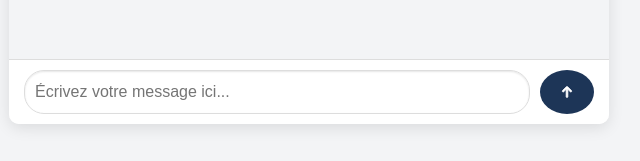
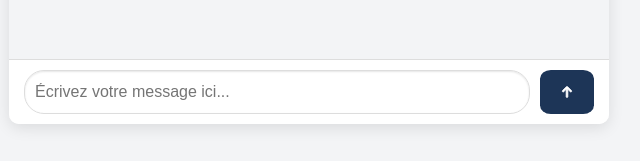
Before and after one commit to Mizmalik/GPT-NSI, a plain HTML site: page website/index.html in a window 1280 px wide. Shown: the part 636-797 px from the top of the page, 331-971 px from the left. Drawn offline with Linux system fonts and the light colour scheme.

Commit message:
Update style.css

```diff
--- a/website/css/style.css
+++ b/website/css/style.css
@@ -109,7 +109,9 @@ body {
     padding: 10px 15px;
     background: #1d3557;
     border: none;
-    border-radius: 50%;
+    border-radius: 20%;
+    display: flex;
+    align-items: center;
     color: white;
     cursor: pointer;
     display: flex;
```
